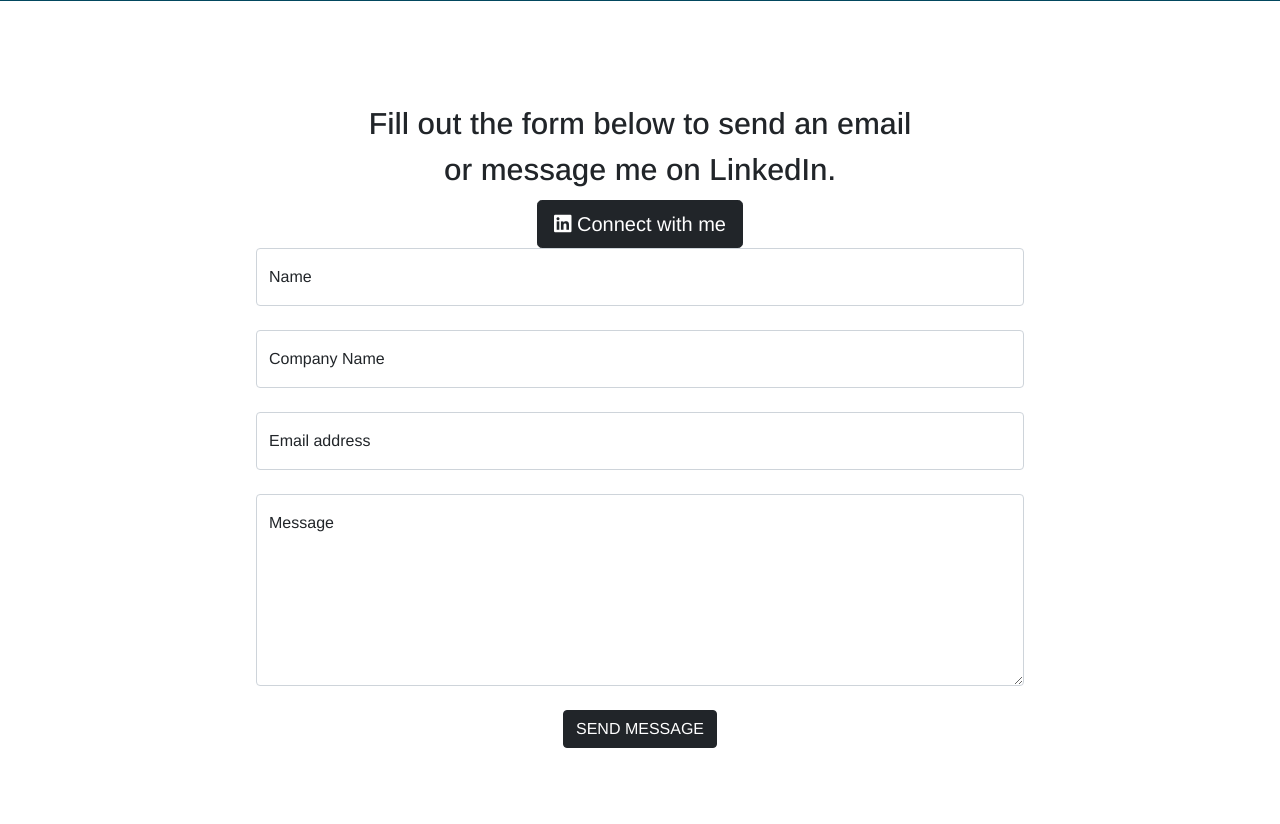
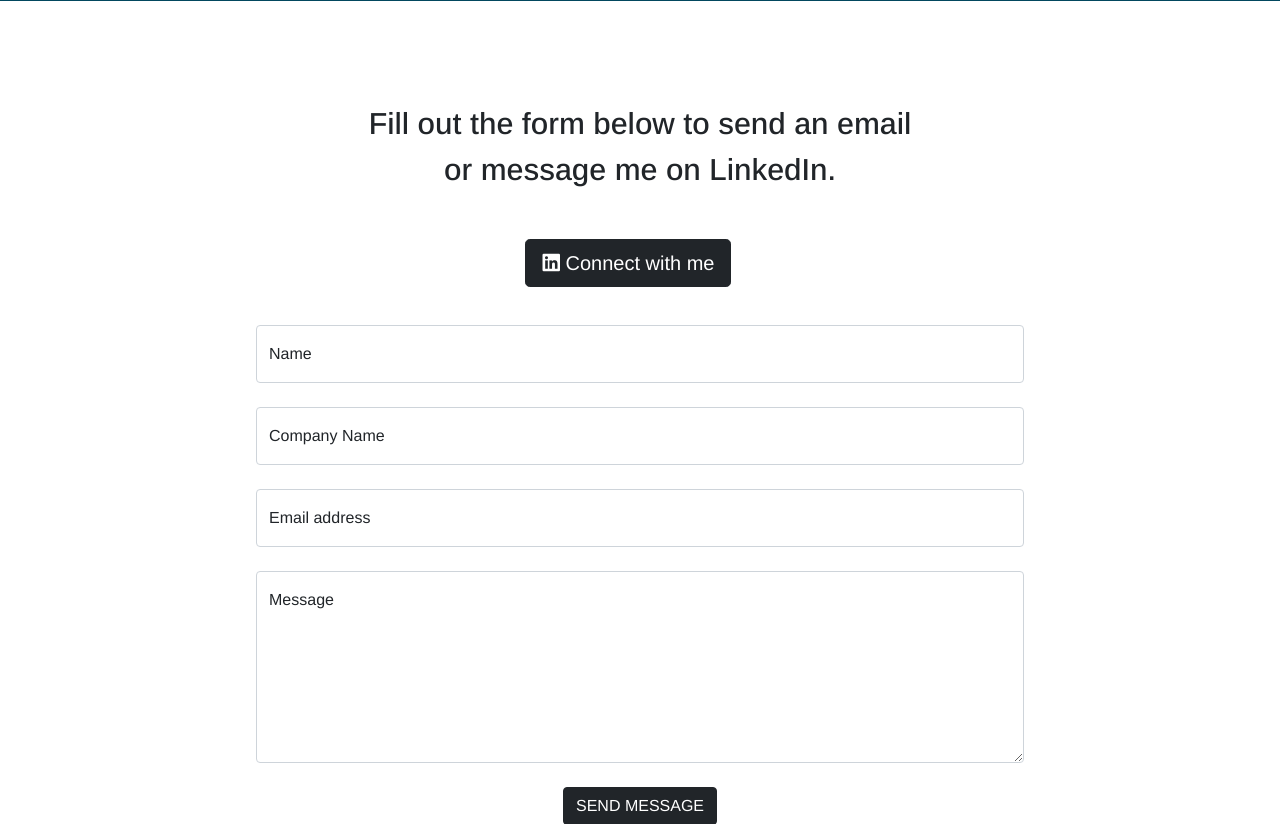
Before and after one commit to nataliemisasi/Personal-Site, a Flask app: page /contact in a window 1280 px wide. Shown: the part 357-1181 px from the top of the page. Run offline with Flask 2, Linux system fonts and the light colour scheme; some libraries are stand-ins or nearby versions.

Commit message:
Update contact.html

```diff
--- a/Personal Site - Bootstrap/templates/contact.html
+++ b/Personal Site - Bootstrap/templates/contact.html
@@ -18,7 +18,7 @@
     <section class="white-section" id="contact">
 
       <h1 class="subpage-heading">Fill out the form below to send an email<br>or message me on LinkedIn.</h1>
-        <a class="btn btn-dark btn-lg download-button" href="https://www.linkedin.com/in/nataliemisasi/"><i class="fab fa-linkedin"></i> Connect with me</a>
+        <a class="btn btn-dark btn-lg header-button" href="https://www.linkedin.com/in/nataliemisasi/"><i class="fab fa-linkedin"></i> Connect with me</a>
            <br>
       <div class="contact-form">
         <form name="sentMessage" id="contactForm" action="{{ url_for('contact') }}" method="post" novalidate>
```
